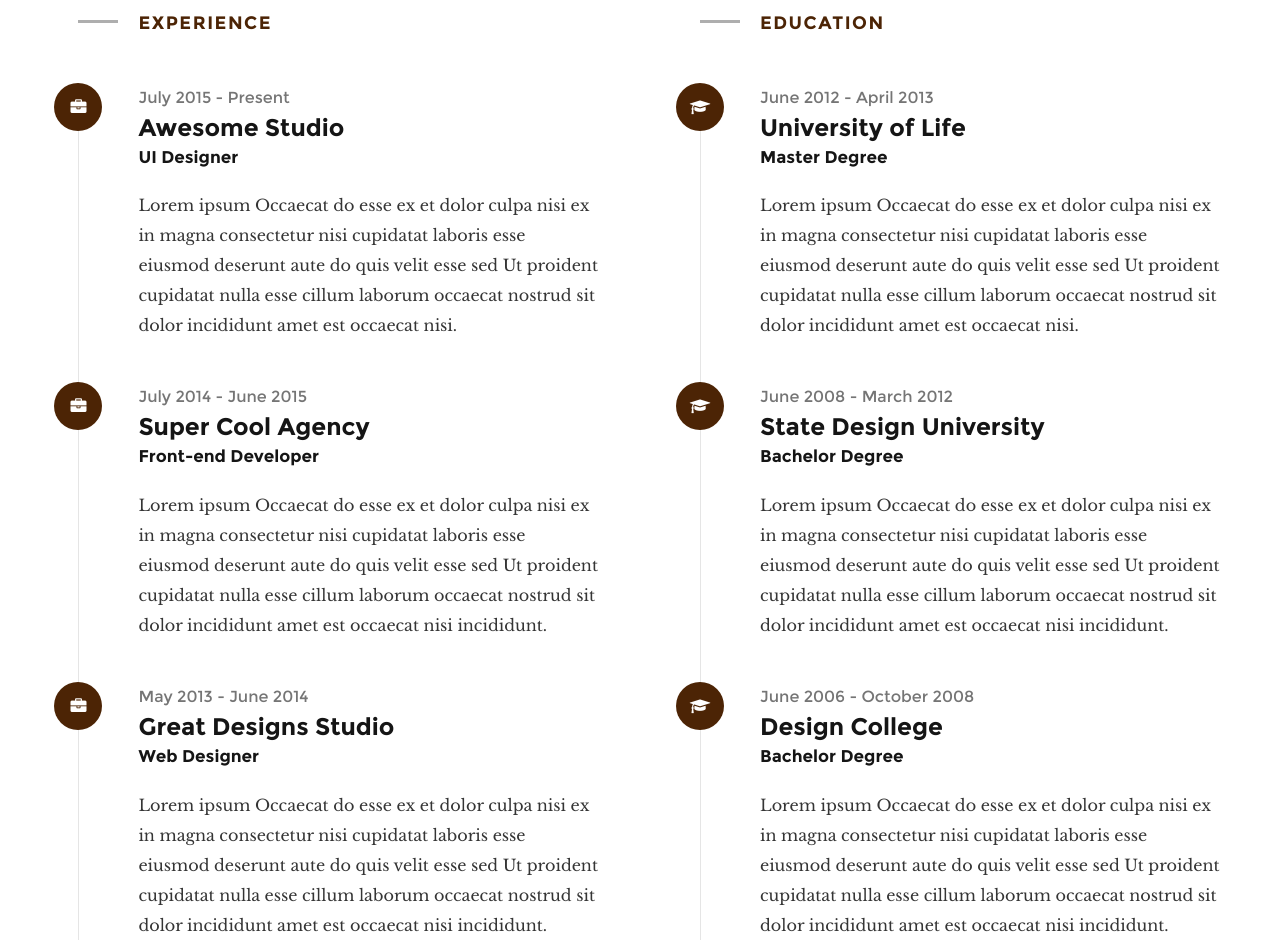
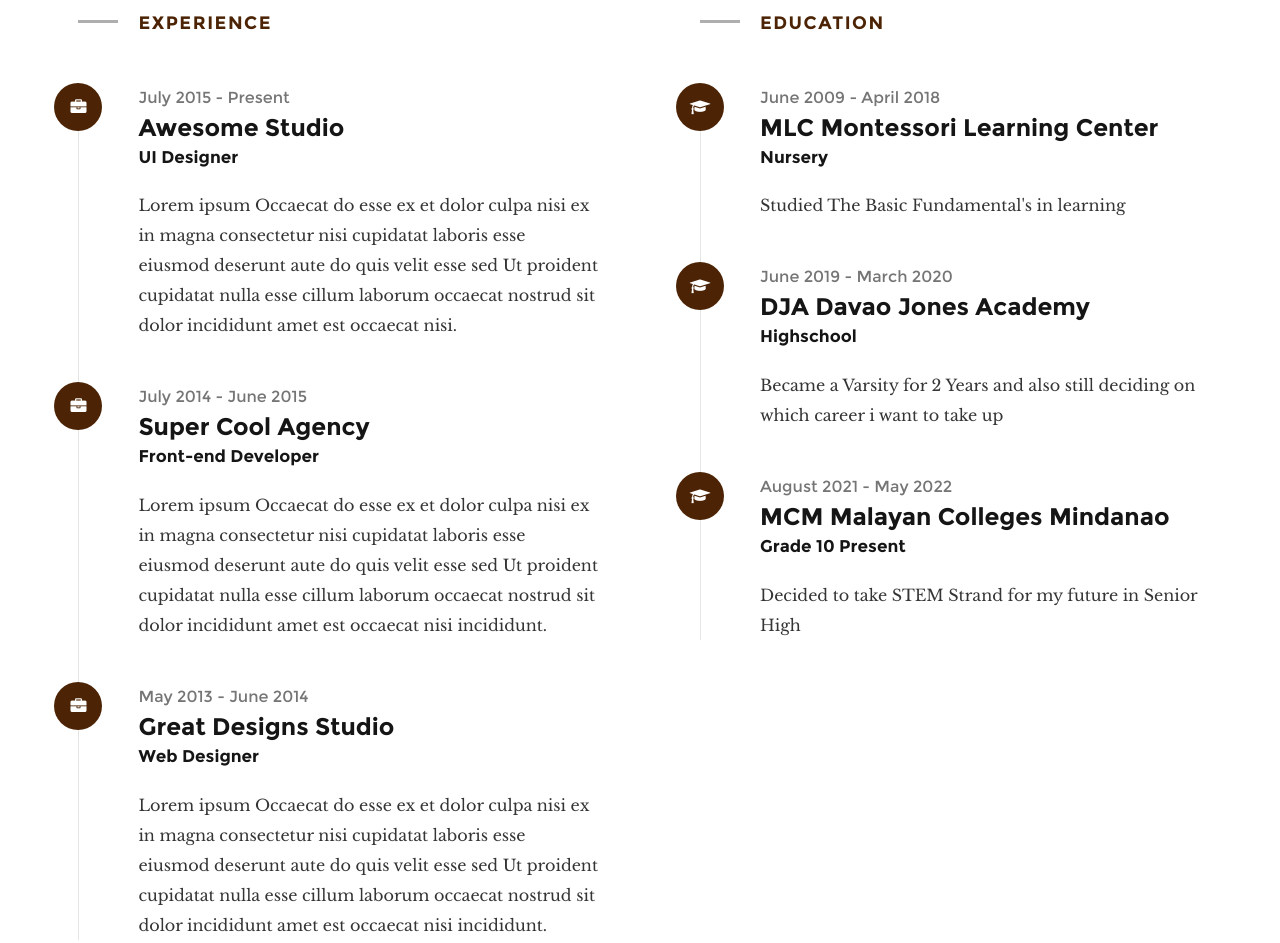
Before and after one commit to NTariman/Tariman_TLE_10, a plain HTML site: page index.html in a window 1280 px wide. Shown: the part 3204-4147 px from the top of the page. Drawn offline with Linux system fonts and the light colour scheme; files whose address does not match are found by name.

Commit message:
Update Bio

```diff
--- a/index.html
+++ b/index.html
@@ -296,12 +296,12 @@
 	   					<i class="fa fa-graduation-cap"></i>
 	   				</div>
 	   				<div class="timeline-header">
-	   					<p class="timeframe">June 2012 - April 2013</p>
-	   					<h3>University of Life</h3>
-	   					<h4>Master Degree</h4>
+	   					<p class="timeframe">June 2009 - April 2018</p>
+	   					<h3>MLC Montessori Learning Center</h3>
+	   					<h4>Nursery</h4>
 	   				</div>
 	   				<div class="timeline-content">
-	   					<p>Lorem ipsum Occaecat do esse ex et dolor culpa nisi ex in magna consectetur nisi cupidatat laboris esse eiusmod deserunt aute do quis velit esse sed Ut proident cupidatat nulla esse cillum laborum occaecat nostrud sit dolor incididunt amet est occaecat nisi.</p>
+	   					<p>Studied The Basic Fundamental's in learning </p>
 	   				</div>
 	   			</div> <!-- end timeline-block -->
 
@@ -310,12 +310,12 @@
 	   					<i class="fa fa-graduation-cap"></i>
 	   				</div>
 	   				<div class="timeline-header">
-	   					<p class="timeframe">June 2008 - March 2012</p>
-	   					<h3>State Design University</h3>
-	   					<h4>Bachelor Degree</h4>
+	   					<p class="timeframe">June 2019 - March 2020</p>
+	   					<h3>DJA Davao Jones Academy</h3>
+	   					<h4>Highschool</h4>
 	   				</div>
 	   				<div class="timeline-desc">
-	   					<p>Lorem ipsum Occaecat do esse ex et dolor culpa nisi ex in magna consectetur nisi cupidatat laboris esse eiusmod deserunt aute do quis velit esse sed Ut proident cupidatat nulla esse cillum laborum occaecat nostrud sit dolor incididunt amet est occaecat nisi incididunt.</p>
+	   					<p>  Became a Varsity for 2 Years and also still deciding on which career i want to take up </p>
 	   				</div>
 	   			</div> <!-- end timeline-block -->
 
@@ -324,12 +324,12 @@
 	   					<i class="fa fa-graduation-cap"></i>
 	   				</div>
 	   				<div class="timeline-header">
-	   					<p class="timeframe">June 2006 - October 2008</p>
-	   					<h3>Design College</h3>
-	   					<h4>Bachelor Degree</h4>
+	   					<p class="timeframe">August 2021 - May 2022</p>
+	   					<h3>MCM Malayan Colleges Mindanao</h3>
+	   					<h4>Grade 10 Present</h4>
 	   				</div>
 	   				<div class="timeline-content">
-	   					<p>Lorem ipsum Occaecat do esse ex et dolor culpa nisi ex in magna consectetur nisi cupidatat laboris esse eiusmod deserunt aute do quis velit esse sed Ut proident cupidatat nulla esse cillum laborum occaecat nostrud sit dolor incididunt amet est occaecat nisi incididunt.</p>
+	   					<p>Decided to take STEM Strand for my future in Senior High</p>
 	   				</div>
 
 	   			</div> <!-- end timeline-block -->
```
